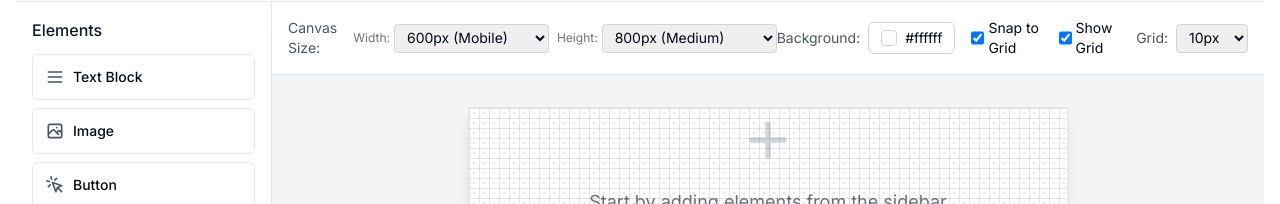
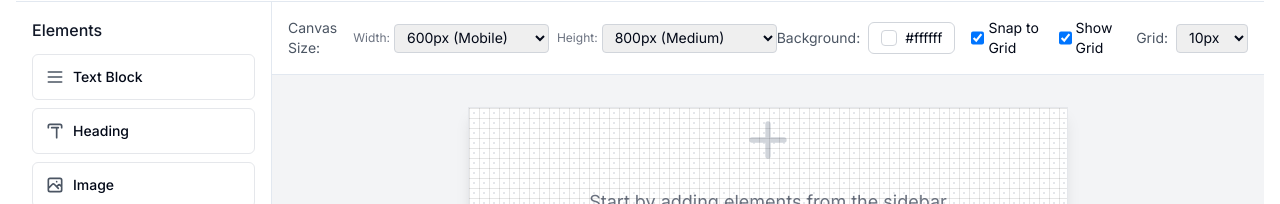
Before and after one commit to steinwayau/CRM, a Next.js app: page /admin/customer-emails/template-editor in a window 1280 px wide. Shown: the part 270-474 px from the top of the page. Built offline with nearby package versions, Linux system fonts and the light colour scheme.

Commit message:
Add heading block element with H1-H6 support and fix text alignment for all text-based elements

```diff
--- a/src/app/admin/customer-emails/template-editor/page.tsx
+++ b/src/app/admin/customer-emails/template-editor/page.tsx
@@ -15,8 +15,9 @@ interface EmailTemplate {
 
 interface EditorElement {
   id: string
-  type: 'text' | 'image' | 'video' | 'button' | 'divider'
+  type: 'text' | 'image' | 'video' | 'button' | 'divider' | 'heading'
   content: string
+  headingLevel?: 1 | 2 | 3 | 4 | 5 | 6
   videoData?: {
     platform: 'youtube' | 'vimeo' | 'facebook' | 'custom'
     url: string
@@ -295,7 +296,7 @@ export default function TemplateEditorPage() {
   }
 
   // Auto-stacking function to position new elements
-  const getNextElementPosition = (elementType: 'text' | 'image' | 'video' | 'button' | 'divider') => {
+  const getNextElementPosition = (elementType: 'text' | 'image' | 'video' | 'button' | 'divider' | 'heading') => {
     if (editorElements.length === 0) {
       // First element - center horizontally, start at top with margin
       const defaultWidth = elementType === 'divider' ? 500 : elementType === 'button' ? 200 : 300
@@ -657,35 +658,36 @@ export default function TemplateEditorPage() {
   }, [isEditing, templateId])
 
   // Visual editor functions
-  const addElement = (type: 'text' | 'image' | 'video' | 'button' | 'divider') => {
+  const addElement = (type: 'text' | 'image' | 'video' | 'button' | 'divider' | 'heading') => {
     const position = getNextElementPosition(type)
 
     const newElement: EditorElement = {
       id: Date.now().toString(),
       type,
       content: getDefaultContent(type),
+      headingLevel: type === 'heading' ? 1 : undefined,
       style: {
         position: position,
         width: type === 'divider' ? 500 : type === 'button' ? 200 : 300,
-        height: type === 'text' ? 120 : type === 'divider' ? 2 : type === 'button' ? 40 : 200,
-        fontSize: type === 'text' ? 16 : undefined,
-        fontWeight: type === 'text' ? 'normal' : undefined,
-        fontFamily: type === 'text' ? 'Arial, sans-serif' : undefined,
-        fontStyle: type === 'text' ? 'normal' : undefined,
-        textDecoration: type === 'text' ? 'none' : undefined,
-        color: type === 'text' ? '#000000' : type === 'button' ? '#ffffff' : undefined,
+        height: type === 'text' ? 120 : type === 'heading' ? 80 : type === 'divider' ? 2 : type === 'button' ? 40 : 200,
+        fontSize: type === 'text' ? 16 : type === 'heading' ? 32 : undefined,
+        fontWeight: type === 'text' ? 'normal' : type === 'heading' ? 'bold' : undefined,
+        fontFamily: type === 'text' || type === 'heading' ? 'Arial, sans-serif' : undefined,
+        fontStyle: type === 'text' || type === 'heading' ? 'normal' : undefined,
+        textDecoration: type === 'text' || type === 'heading' ? 'none' : undefined,
+        color: type === 'text' || type === 'heading' ? '#000000' : type === 'button' ? '#ffffff' : undefined,
         backgroundColor: type === 'button' ? '#3b82f6' : type === 'divider' ? '#e5e7eb' : type === 'text' ? '#f9fafb' : undefined,
-        padding: type === 'text' || type === 'button' ? 10 : undefined,
+        padding: type === 'text' || type === 'button' || type === 'heading' ? 10 : undefined,
         borderRadius: type === 'button' ? 6 : undefined,
-        textAlign: type === 'text' ? 'left' as const : undefined
+        textAlign: type === 'text' || type === 'heading' ? 'left' as const : undefined
       }
     }
     setEditorElements([...editorElements, newElement])
     // Automatically select the new element to show properties panel
     setSelectedElement(newElement.id)
 
-    // For text and button elements, automatically enter edit mode for immediate typing
-    if (type === 'text' || type === 'button') {
+    // For text, heading and button elements, automatically enter edit mode for immediate typing
+    if (type === 'text' || type === 'heading' || type === 'button') {
       // Use setTimeout to ensure element is rendered before starting edit mode
       setTimeout(() => {
         startEditingText(newElement.id)
@@ -696,6 +698,7 @@ export default function TemplateEditorPage() {
   const getDefaultContent = (type: string) => {
     switch (type) {
       case 'text': return 'Enter your text here...'
+      case 'heading': return 'Your Heading Here'
       case 'image': return 'https://via.placeholder.com/300x200'
       case 'video': return ''
       case 'button': return 'Click Here'
@@ -801,6 +804,10 @@ export default function TemplateEditorPage() {
       switch (type) {
         case 'text':
           html += `<div style="${commonStyles}">${content}</div>`
+          break
+        case 'heading':
+          const headingTag = `h${element.headingLevel || 1}`
+          html += `<${headingTag} style="${commonStyles}">${content}</${headingTag}>`
           break
         case 'image':
           html += `<img src="${content}" style="${commonStyles} object-fit: cover;" alt="Email Image" />`
@@ -1176,6 +1183,18 @@ export default function TemplateEditorPage() {
                     <path strokeLinecap="round" strokeLinejoin="round" strokeWidth={2} d="M4 6h16M4 12h16M4 18h16" />
                   </svg>
                   <span className="text-sm font-medium">Text Block</span>
+                </div>
+              </button>
+
+              <button
+                onClick={() => addElement('heading')}
+                className="w-full p-3 text-left border border-gray-200 rounded-md hover:bg-gray-50 hover:shadow-sm transition-all"
+              >
+                <div className="flex items-center space-x-2">
+                  <svg className="w-5 h-5 text-gray-600" fill="none" stroke="currentColor" viewBox="0 0 24 24">
+                    <path strokeLinecap="round" strokeLinejoin="round" strokeWidth={2} d="M4 8V6a2 2 0 012-2h12a2 2 0 012 2v2m-6 12V8m0 0L8 8m4 0l4 0" />
+                  </svg>
+                  <span className="text-sm font-medium">Heading</span>
                 </div>
               </button>
 
@@ -1598,6 +1617,67 @@ export default function TemplateEditorPage() {
                     </>
                   )}
 
+                  {element.type === 'heading' && (
+                    <>
+                      {editingTextElement === element.id ? (
+                        <textarea
+                          ref={textEditRef}
+                          value={tempTextContent}
+                          onChange={(e) => setTempTextContent(e.target.value)}
+                          onKeyDown={handleTextEditKeyDown}
+                          onBlur={finishEditingText}
+                          style={{
+                            fontSize: element.style.fontSize,
+                            fontWeight: element.style.fontWeight,
+                            fontFamily: element.style.fontFamily,
+                            fontStyle: element.style.fontStyle,
+                            textDecoration: element.style.textDecoration,
+                            color: element.style.color,
+                            backgroundColor: element.style.backgroundColor,
+                            padding: element.style.padding,
+                            borderRadius: element.style.borderRadius,
+                            textAlign: element.style.textAlign,
+                            width: '100%',
+                            height: '100%',
+                            border: '2px solid #3b82f6',
+                            outline: 'none',
+                            resize: 'none',
+                            overflow: 'hidden'
+                          }}
+                          onClick={(e) => e.stopPropagation()}
+                          onMouseDown={(e) => e.stopPropagation()}
+                        />
+                      ) : (
+                        <div
+                          style={{
+                            fontSize: element.style.fontSize,
+                            fontWeight: element.style.fontWeight,
+                            fontFamily: element.style.fontFamily,
+                            fontStyle: element.style.fontStyle,
+                            textDecoration: element.style.textDecoration,
+                            color: element.style.color,
+                            backgroundColor: element.style.backgroundColor,
+                            padding: element.style.padding,
+                            borderRadius: element.style.borderRadius,
+                            textAlign: element.style.textAlign,
+                            width: '100%',
+                            height: '100%',
+                            display: 'flex',
+                            alignItems: 'flex-start',
+                            border: '1px solid #e5e7eb',
+                            cursor: 'text'
+                          }}
+                          onDoubleClick={(e) => {
+                            e.stopPropagation()
+                            startEditingText(element.id)
+                          }}
+                        >
+                          {element.content}
+                        </div>
+                      )}
+                    </>
+                  )}
+
                   {element.type === 'image' && (
                     <img
                       src={element.content}
@@ -1858,7 +1938,7 @@ export default function TemplateEditorPage() {
                   <div className="space-y-3">
                     <div>
                       <label className="block text-sm font-medium text-gray-700 mb-1">Content</label>
-                      {element.type === 'text' || element.type === 'button' ? (
+                      {element.type === 'text' || element.type === 'heading' || element.type === 'button' ? (
                         <textarea
                           value={element.content}
                           onChange={(e) => updateElement(element.id, { content: e.target.value })}
@@ -1998,7 +2078,27 @@ export default function TemplateEditorPage() {
                       </div>
                     </div>
 
-                    {(element.type === 'text' || element.type === 'button') && (
+                    {element.type === 'heading' && (
+                      <div>
+                        <label className="block text-sm font-medium text-gray-700 mb-1">Heading Level</label>
+                        <select
+                          value={element.headingLevel || 1}
+                          onChange={(e) => updateElement(element.id, {
+                            headingLevel: parseInt(e.target.value) as 1 | 2 | 3 | 4 | 5 | 6
+                          })}
+                          className="w-full px-2 py-1 border border-gray-300 rounded-md text-sm"
+                        >
+                          <option value={1}>H1 - Main Heading</option>
+                          <option value={2}>H2 - Section Heading</option>
+                          <option value={3}>H3 - Sub Heading</option>
+                          <option value={4}>H4 - Minor Heading</option>
+                          <option value={5}>H5 - Small Heading</option>
+                          <option value={6}>H6 - Smallest Heading</option>
+                        </select>
+                      </div>
+                    )}
+
+                    {(element.type === 'text' || element.type === 'heading' || element.type === 'button') && (
                       <>
                         <div>
                           <label className="block text-sm font-medium text-gray-700 mb-1">Font Family</label>
@@ -2109,7 +2209,7 @@ export default function TemplateEditorPage() {
                           )}
                         </div>
 
-                        {element.type === 'text' && (
+                        {(element.type === 'text' || element.type === 'heading') && (
                           <>
                             <div className="relative color-picker-container">
                               <label className="block text-sm font-medium text-gray-700 mb-1">Background Color</label>
```
